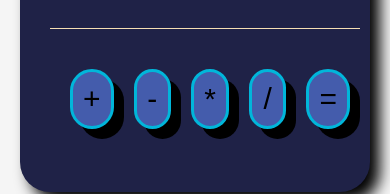
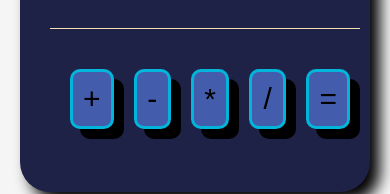
Before and after one commit to PSanchezD/Calculator-, a React (Create React App) app: page / in a window 390 px wide. Shown: the part 638-832 px from the top of the page. Built offline with nearby package versions, Linux system fonts and the light colour scheme; a web font is replaced by a local one.

Commit message:
UI update

```diff
--- a/src/App.css
+++ b/src/App.css
@@ -120,12 +120,12 @@ body{
         flex-flow: wrap;
         background-color: wheat;
         margin-top: 0px;
-        width: 500px;
+        width: 350px;
         height: 150px;
     }
 
     .result-c h1{
-        overflow-x:auto;
+        overflow-x:scroll;
         font-family: Impact;
         padding-left: 30px;
         padding-bottom: 20px;
@@ -154,7 +154,7 @@ body{
     .opt-c button{
         border: rgb(1, 182, 218) solid;
         margin-top: 40px;
-        border-radius: 100px;
+        border-radius: 10px;
         box-shadow: 10px 10px;
         height:60px;
         width: 50px;
```
